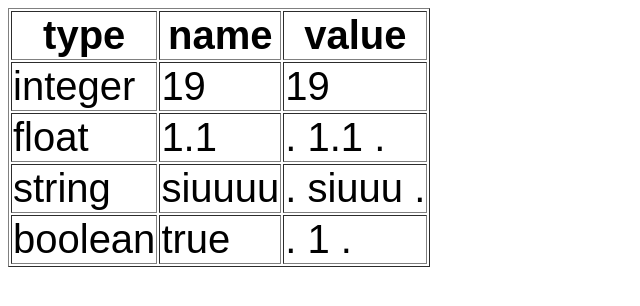
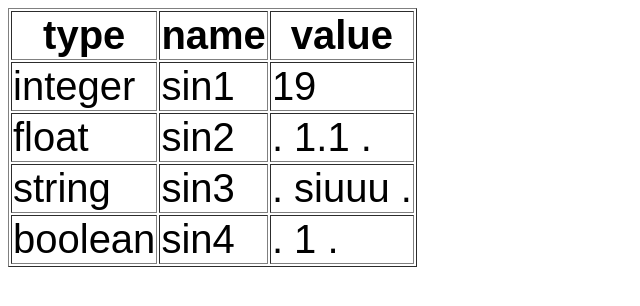
Before and after one commit to abdellahhioun/runtrack2, a PHP site: page / in a window 1280 px wide. Shown: the top 306 px of the page, without its empty margins (0-640 px from the left). Run offline with PHP 8.4, Linux system fonts and the light colour scheme.

Commit message:
day one projects

```diff
--- a/jour1/job 3/index.php
+++ b/jour1/job 3/index.php
@@ -8,10 +8,7 @@
         body{
         font-family: Arial, Helvetica, sans-serif;
         font-size: 40px;
-
         }
-
-
 
     </style>
 </head>
@@ -33,20 +30,20 @@
     <tbody class test>
     <tr>
             <td> integer </td>
-            <td> 19 </td>
+            <td> sin1 </td>
             <td>" . $sin1 . "</td>
     </tr>
     <tr>
             <td> float </td>
-            <td> 1.1 </td>
+            <td> sin2 </td>
             <td>. $sin2 . </td>
     <tr>
             <td> string </td>
-            <td> siuuuu </td>
+            <td> sin3 </td>
             <td> . $sin3 . </td>
     <tr>
             <td> boolean </td>
-            <td> true </td>
+            <td> sin4 </td>
             <td> . $sin4 . </td>
     </tbody>
 </table>
```
Also changed, not shown: jour1/job 3/test.css (deleted).
